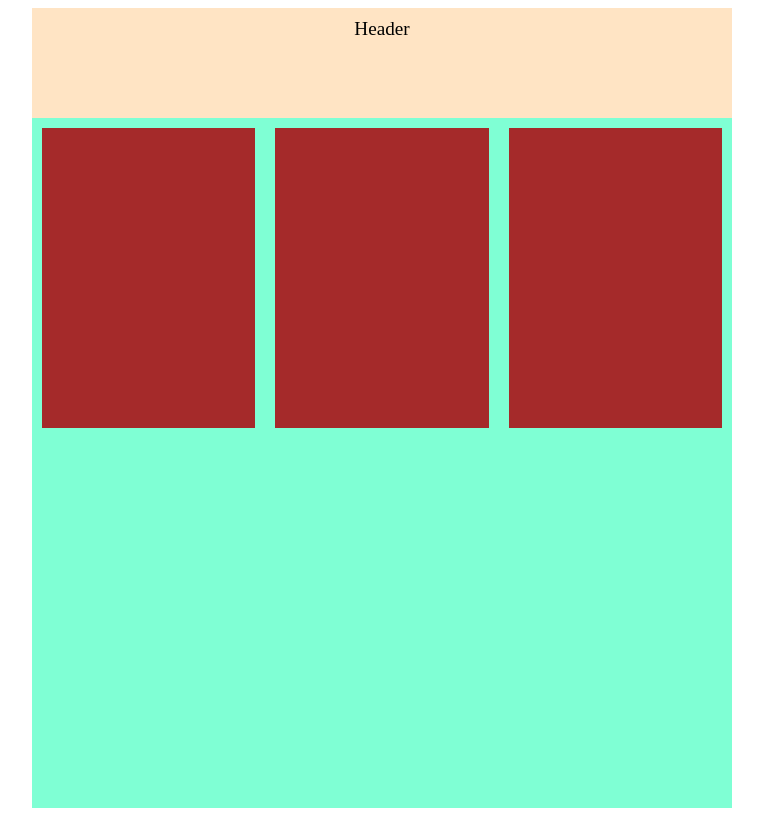
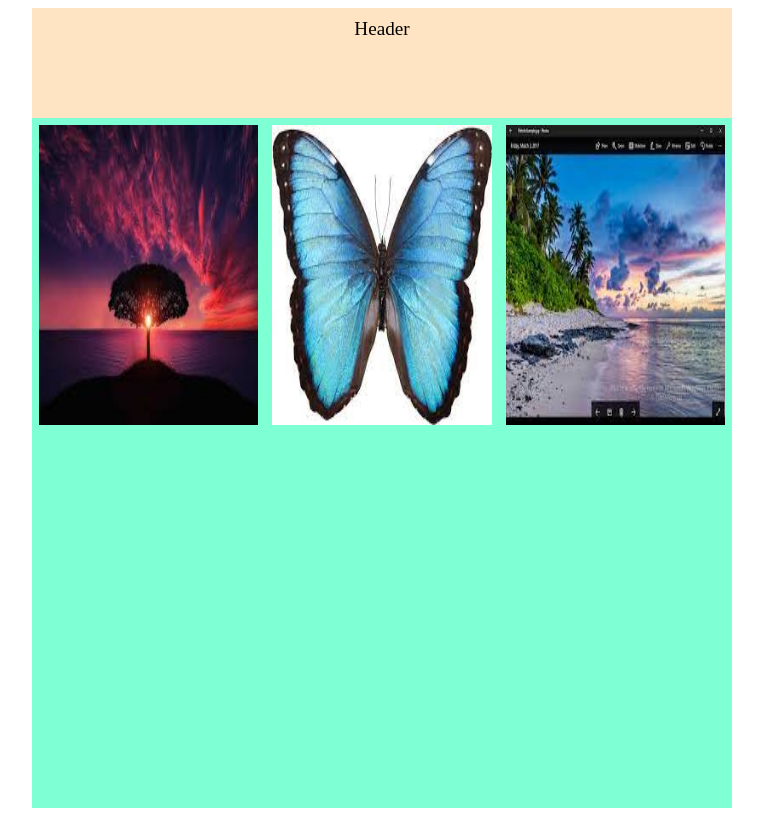
Before and after one commit to FajilatulJunnat/17th-cls, a plain HTML site: page index.html in a window 1280 px wide. Shown: the whole page, without its empty margins (258-1021 px from the left). Drawn offline with Linux system fonts and the light colour scheme.

Commit message:
3rd commit

```diff
--- a/index.html
+++ b/index.html
@@ -25,7 +25,7 @@
             .part1{
                 height: 300px;
                 width: 220px;
-                margin: 10px;
+                margin: 7px;
                 background-color: brown;
             }
     </style>
@@ -36,9 +36,15 @@
             Header
         </header>
         <div class="part">
-         <div class="part1"></div>
-            <div class="part1"></div>
-            <div class="part1"></div>
+         <div class="part1">
+            <img src="images.jpg" style="width: 100%;height: 100%;">
+         </div>
+            <div class="part1">
+                <img src="download.jpg" style="width: 100%;height:100%;">
+            </div>
+            <div class="part1">
+                <img src="images (1).jpg" style="width: 100%;height: 100%;">
+            </div>
         </div>
 
     </section>
```
Also changed, not shown: download.jpg (added), images (1).jpg (added), images.jpg (added).
